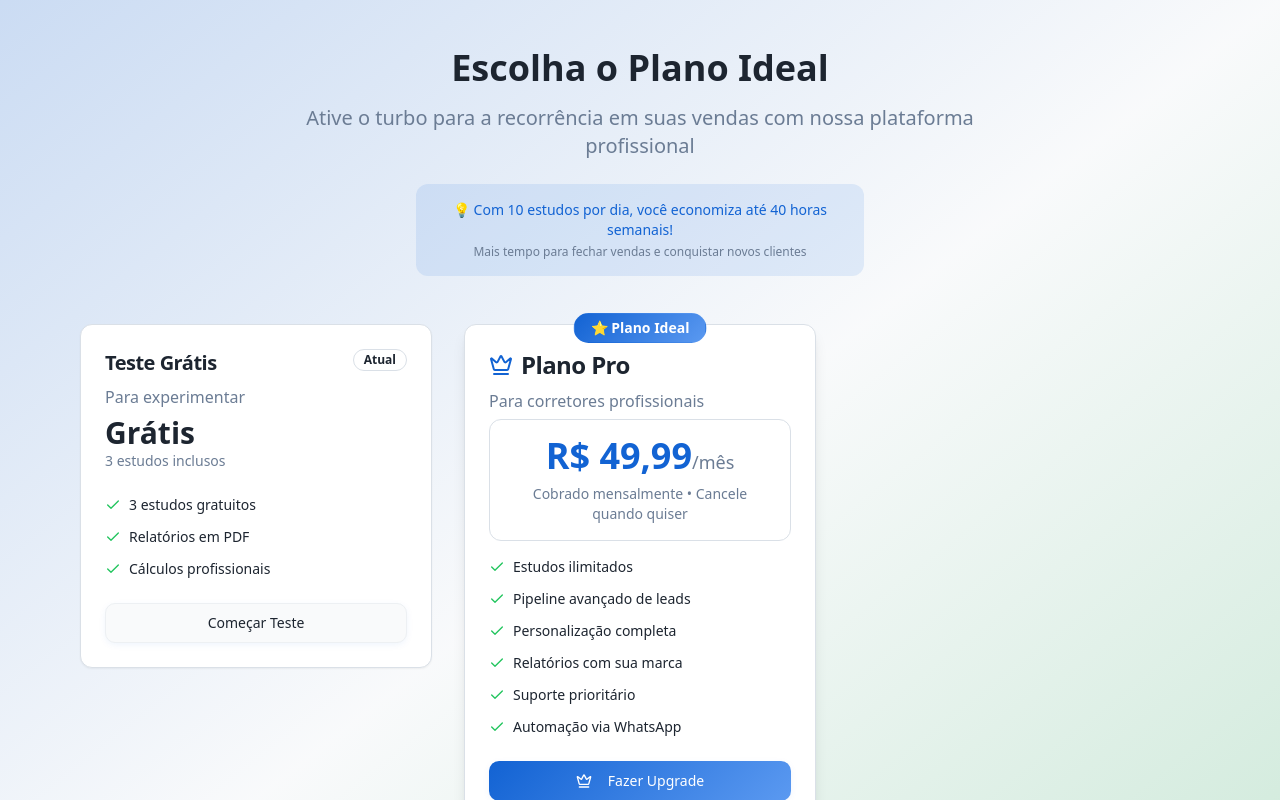
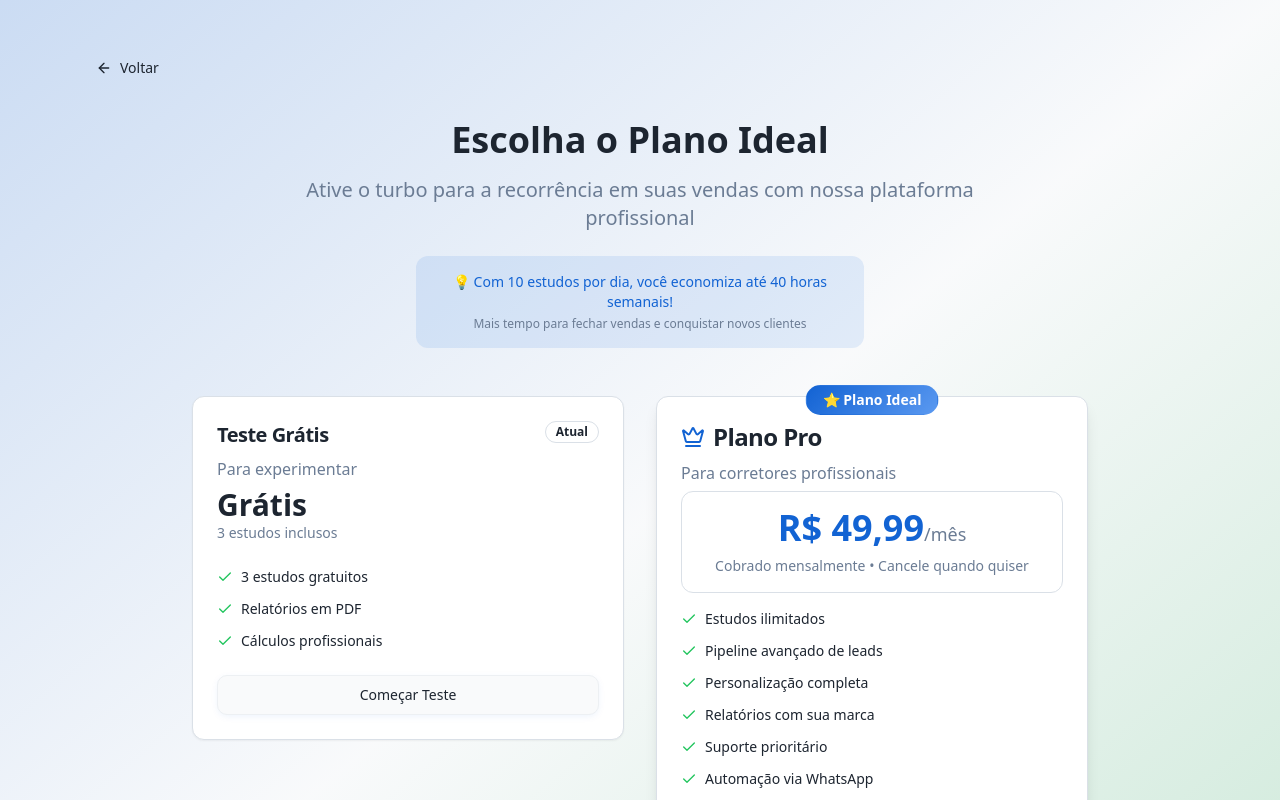
Before and after one commit to dudsdudy/corretor-assistente, a React (Vite) app: page /pricing in a window 1280 px wide. Shown: the top 800 px of the page. Built offline with nearby package versions, Linux system fonts and the light colour scheme.

Commit message:
Refactor pricing and settings UI
Add back button to pricing page. Remove subscription and settings cards from pricing page. Update "Manage Subscription" button in settings menu to remove price.

```diff
--- a/src/pages/Pricing.tsx
+++ b/src/pages/Pricing.tsx
@@ -2,11 +2,10 @@ import { useState, useEffect } from "react";
 import { Button } from "@/components/ui/button";
 import { Card, CardContent, CardHeader, CardTitle } from "@/components/ui/card";
 import { Badge } from "@/components/ui/badge";
-import { Crown, Check, Loader2, Settings } from "lucide-react";
+import { Crown, Check, Loader2, ArrowLeft } from "lucide-react";
 import { supabase } from "@/integrations/supabase/client";
 import { User } from "@supabase/supabase-js";
 import { useFreeTrial } from "@/hooks/useFreeTrial";
-import SubscriptionManager from "@/components/SubscriptionManager";
 import { useNavigate } from "react-router-dom";
 
 const Pricing = () => {
@@ -63,6 +62,18 @@ const Pricing = () => {
   return (
     <div className="min-h-screen bg-gradient-to-br from-primary/20 via-background to-secondary/20">
       <div className="container mx-auto px-4 py-12 max-w-6xl">
+        {/* Back Button */}
+        <div className="mb-8">
+          <Button
+            variant="ghost"
+            onClick={() => navigate(-1)}
+            className="flex items-center gap-2"
+          >
+            <ArrowLeft className="h-4 w-4" />
+            Voltar
+          </Button>
+        </div>
+
         {/* Header */}
         <div className="text-center mb-12">
           <h1 className="text-4xl font-bold mb-4">
@@ -81,7 +92,7 @@ const Pricing = () => {
           </div>
         </div>
 
-        <div className="grid lg:grid-cols-3 gap-8 items-start">
+        <div className="grid lg:grid-cols-2 gap-8 items-start max-w-4xl mx-auto">
           {/* Free Trial Card */}
           <Card className={`relative ${isPremium ? 'opacity-75' : ''}`}>
             <CardHeader>
@@ -213,45 +224,6 @@ const Pricing = () => {
               </Button>
             </CardContent>
           </Card>
-
-          {/* Subscription Management Card */}
-          {user && (
-            <div className="space-y-4">
-              <SubscriptionManager user={user} />
-
-              <Card>
-                <CardHeader>
-                  <CardTitle className="flex items-center gap-2 text-lg">
-                    <Settings className="h-5 w-5" />
-                    Configurações
-                  </CardTitle>
-                </CardHeader>
-                <CardContent className="space-y-3">
-                  <Button
-                    onClick={() => navigate('/settings')}
-                    variant="outline"
-                    className="w-full"
-                  >
-                    Perfil e Configurações
-                  </Button>
-                  <Button
-                    onClick={() => navigate('/leads')}
-                    variant="outline"
-                    className="w-full"
-                  >
-                    Gerenciar Leads
-                  </Button>
-                  <Button
-                    onClick={() => navigate('/sales')}
-                    variant="outline"
-                    className="w-full"
-                  >
-                    Dashboard de Vendas
-                  </Button>
-                </CardContent>
-              </Card>
-            </div>
-          )}
         </div>
 
         {/* Footer */}
--- a/src/pages/Settings.tsx
+++ b/src/pages/Settings.tsx
@@ -290,7 +290,7 @@ const Settings = () => {
               <div className="flex items-center justify-between p-4 border rounded-lg">
                 <div>
                   <p className="font-medium">Plano Pro</p>
-                  <p className="text-sm text-muted-foreground">R$ 49,99/mês</p>
+                  <p className="text-sm text-muted-foreground">Assinatura ativa</p>
                 </div>
                 <Button
                   variant="outline"
```
